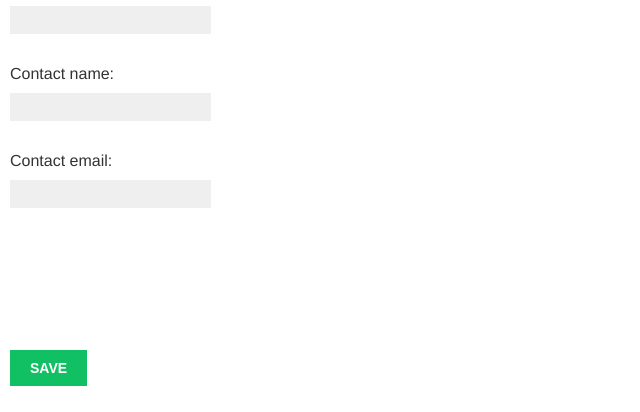
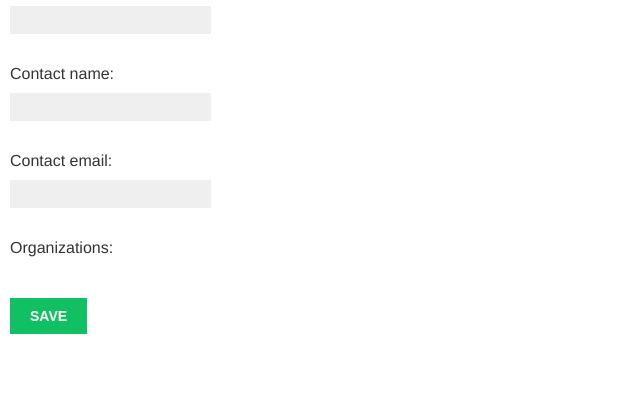
Before and after one commit to hackny2017labs/csforall, a Django app: a page that uses commitments/templates/commitments/commitment_new.html in a window 1280 px wide. Shown: the part 803-1215 px from the top of the page, without its empty margins (0-640 px from the left). After the commit the page ends 1137 px from the top, so only its background shows below. Run offline with Django 3.2, Linux system fonts and the light colour scheme; data that the repository does not hold is empty; some web fonts are replaced.

Commit message:
Adding Organization selector to New Commitment page.

```diff
--- a/commitments/forms.py
+++ b/commitments/forms.py
@@ -6,7 +6,13 @@ class CommitmentForm(forms.ModelForm):
     class Meta:
         model = Commitment
         fields = ('title', 'description', 'end_date', 'goal_description', 'goal_target',
-        		   'contact_name', 'contact_email')
+        		   'contact_name', 'contact_email', 'organizations')
+
+    def __init__(self, *args, **kwargs):
+    	super(CommitmentForm, self).__init__(*args, **kwargs)
+        self.fields["organizations"].widget = forms.widgets.CheckboxSelectMultiple()
+        self.fields["organizations"].help_text = ""
+        self.fields["organizations"].queryset = Organization.objects.all()
 
 class OrganizationForm(forms.ModelForm):
 
--- a/commitments/models.py
+++ b/commitments/models.py
@@ -2,6 +2,11 @@
 from __future__ import unicode_literals
 
 from django.db import models
+
+class Organization(models.Model):
+    name = models.CharField(max_length=60)
+    description = models.TextField()
+    create_date = models.DateTimeField(auto_now_add = True)
 
 class Commitment(models.Model):
     title = models.CharField(max_length=60)
@@ -13,6 +18,7 @@ class Commitment(models.Model):
     subgroups = models.TextField() #TODO: Change type of subgroup field
     contact_name = models.CharField(max_length=100)
     contact_email = models.EmailField()
+    organizations = models.ManyToManyField(Organization)
 
 class Followup(models.Model):
     create_date = models.DateTimeField(auto_now_add = True)
@@ -20,10 +26,3 @@ class Followup(models.Model):
     goal_current = models.IntegerField()
     media = models.TextField()
     commitments = models.ForeignKey('Commitment')
-
-
-class Organization(models.Model):
-    name = models.CharField(max_length=60)
-    description = models.TextField()
-    create_date = models.DateTimeField(auto_now_add = True)
-    commitments = models.ManyToManyField(Commitment)
--- a/commitments/templates/commitments/commitment_new.html
+++ b/commitments/templates/commitments/commitment_new.html
@@ -4,13 +4,6 @@
     <h1>New Commitment</h1>
     <form method="POST" class="commitment-form">{% csrf_token %}
         {{ form.as_p }}
-		<table>
-			{% for org in organizations %}
-			<tr>
-				<td>{{ org.name }}</td>
-			</tr>
-			{% endfor %}
-		</table>
         <p><input type="submit" class="save btn btn-default" value="Save"></p>
     </form>
 {% endblock %}
--- a/commitments/views.py
+++ b/commitments/views.py
@@ -18,6 +18,7 @@ def commitment_new(request):
             commitment = form.save(commit=False)
             commitment.create_date = timezone.now()
             commitment.save()
+            form.save_m2m()
     else:
         form = CommitmentForm()
     organizations = Organization.objects.filter(create_date__lte=timezone.now()).order_by('create_date')
```
